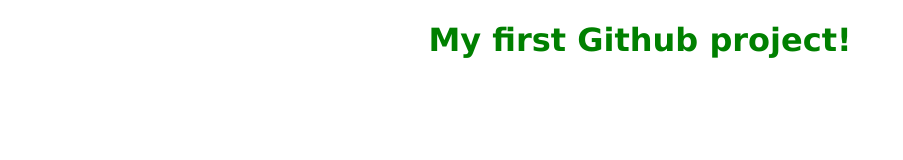
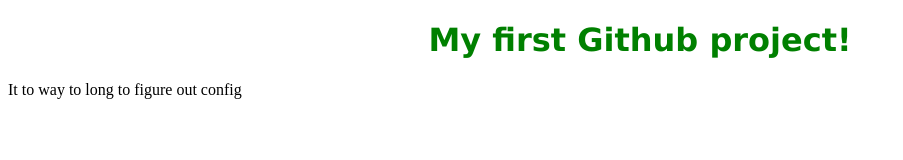
Before and after one commit to amazoradi/github101_C28, a plain HTML site: page index.html in a window 1280 px wide. Shown: the whole page, without its empty margins (0-903 px from the left). Drawn offline with Linux system fonts and the light colour scheme.

Commit message:
slight index change

```diff
--- a/index.html
+++ b/index.html
@@ -9,5 +9,7 @@
 </head>
 <body>
   <h1 class = body__heading>My first Github project!</h1>
+
+  <p>It to way to long to figure out config</p>
 </body>
 </html>
```
